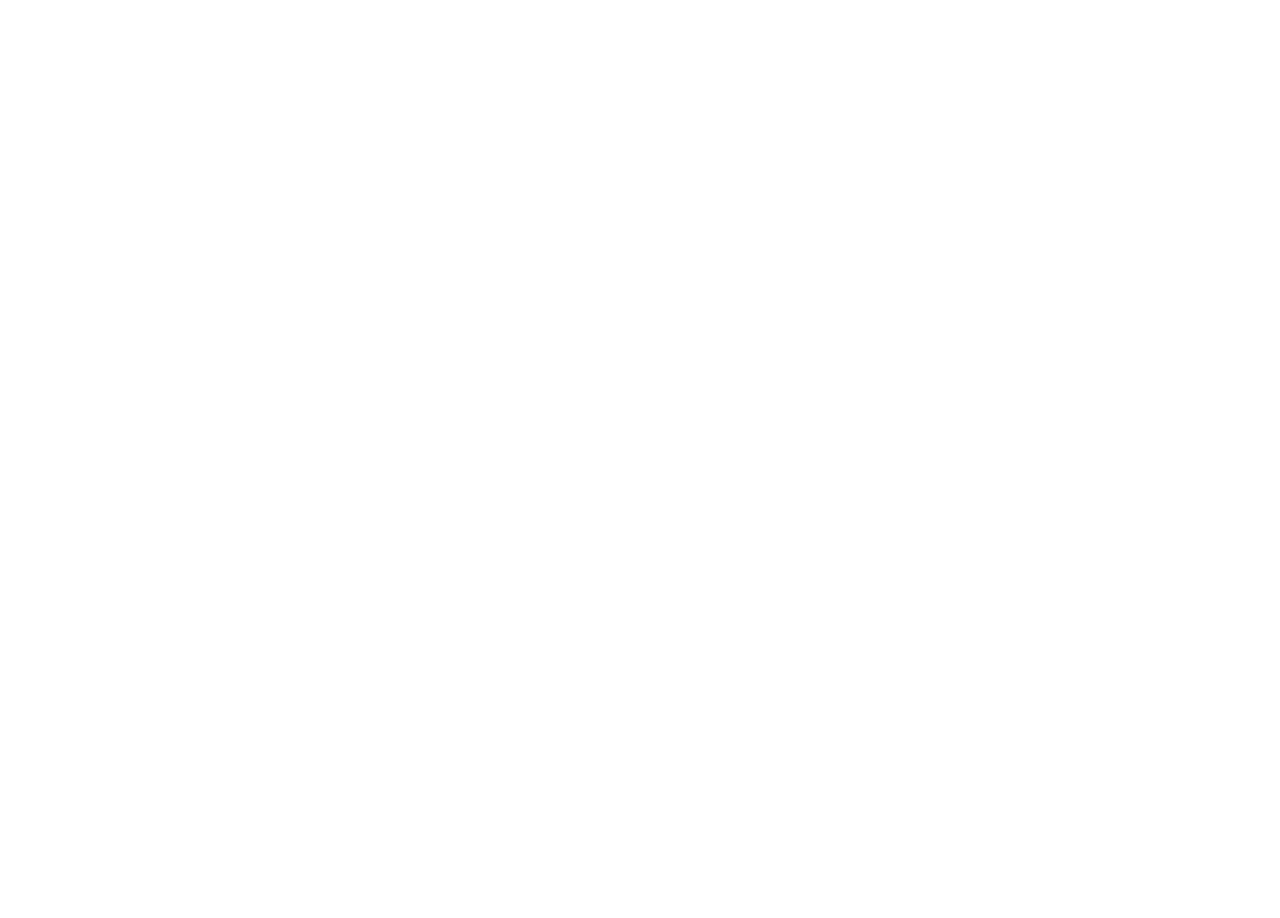
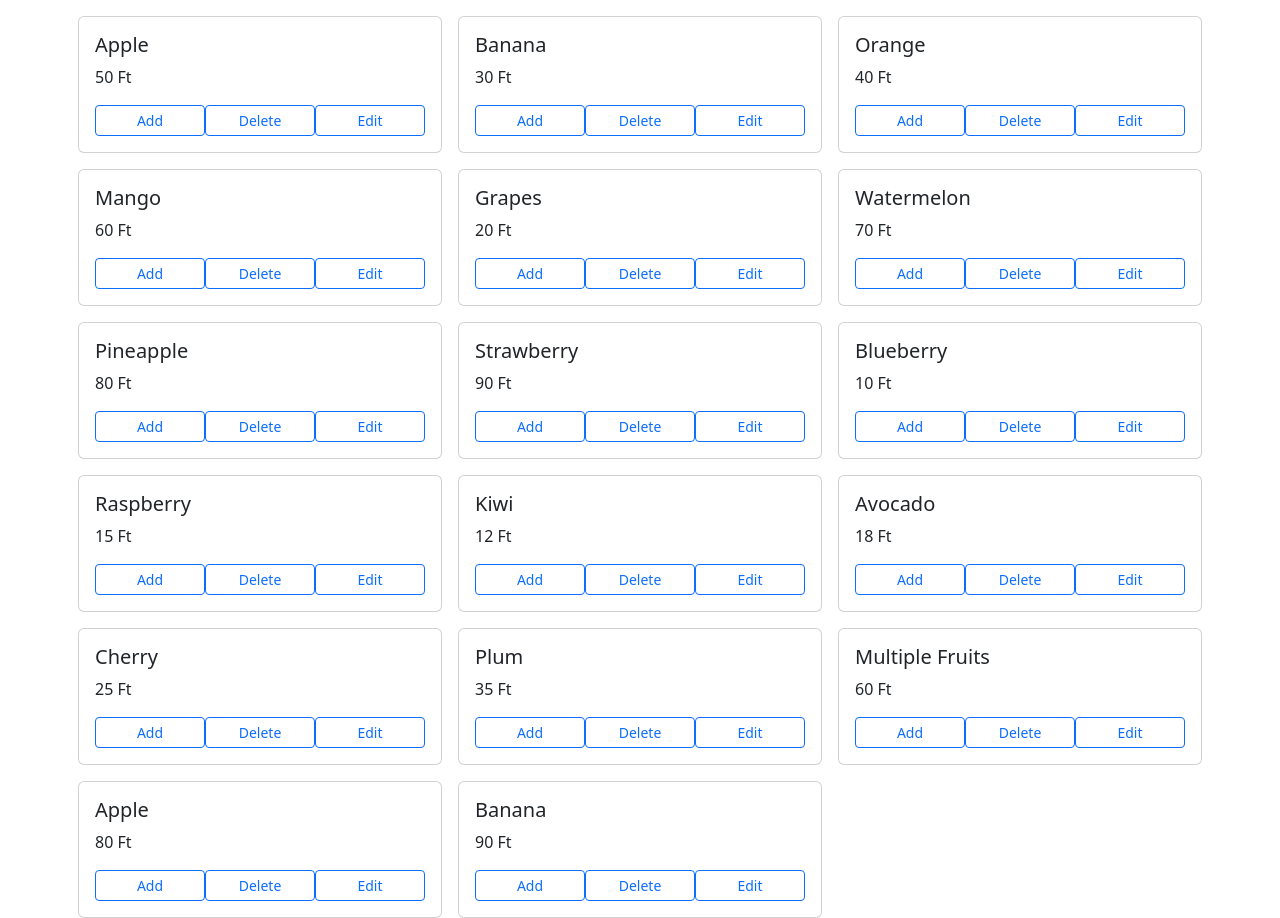
Before and after one commit to NorbertSido/ms-webapp, an Angular app: page / in a window 1280 px wide. Before the commit the page ends 800 px from the top, so only its background shows below. Built offline with nearby package versions, Linux system fonts and the light colour scheme.

Commit message:
implement cards

```diff
--- a/src/app/Display/product-card/product-card.component.html
+++ b/src/app/Display/product-card/product-card.component.html
@@ -1,9 +1,9 @@
-<div class="card m-3" style="width: 18rem">
-    <div class="card-body">
+<div class="card g-3">
+    <div class="card-body container col">
       <h5 class="card-title">{{product?.name}}</h5>
-      <p class="card-text">{{product?.price}}</p>
-      <!-- <button class="btn btn-primary">Add</button>
-      <button class="btn btn-primary mx-2">Del</button>
-      <button class="btn btn-primary">Edit</button> -->
+      <p class="card-text">{{product?.price}} Ft</p>
+      <button class="btn btn-outline-primary btn-sm col-sm-4">Add</button>
+      <button class="btn btn-outline-primary btn-sm col-sm-4">Delete</button>
+      <button class="btn btn-outline-primary btn-sm col-sm-4">Edit</button>
     </div>
-  </div>
+</div>
--- a/src/app/Display/product-list/product-list.component.html
+++ b/src/app/Display/product-list/product-list.component.html
@@ -1,5 +1,7 @@
-<div>
-    <div *ngFor="let item of data">
-        <app-product-card [product]="item"></app-product-card>
+<div class="container">
+    <div class="row row-cols-1 row-cols-sm-2 row-cols-md-3">
+        <div *ngFor="let item of data" class="col g-3">
+            <app-product-card [product]="item"></app-product-card>
+        </div>
     </div>
 </div>
--- a/src/app/Display/product-list/product-list.component.ts
+++ b/src/app/Display/product-list/product-list.component.ts
@@ -8,7 +8,25 @@
   styleUrl: './product-list.component.css'
 })
 export class ProductListComponent {
-  data: Product[] = [];
+  data: Product[] = [
+    new Product(1, "Apple", 50),
+    new Product(2, "Banana", 30),
+    new Product(3, "Orange", 40),
+    new Product(4, "Mango", 60),
+    new Product(5, "Grapes", 20),
+    new  Product(6, "Watermelon" ,70),
+    new Product(7, "Pineapple", 80),
+    new Product(8, "Strawberry", 90),
+    new Product(9, "Blueberry", 10),
+    new Product(10, "Raspberry", 15),
+    new Product(11, "Kiwi", 12),
+    new Product(12, "Avocado", 18),
+    new Product(13, "Cherry", 25),
+    new Product(14, "Plum", 35),
+    new Product(15, "Multiple Fruits", 60),
+    new Product(16, "Apple", 80),
+    new Product(17, "Banana", 90)
+  ];
 
   constructor(private service: ProductService) {}
 }
--- a/src/app/app.module.ts
+++ b/src/app/app.module.ts
@@ -6,7 +6,7 @@
 import { ProductCardComponent } from './Display/product-card/product-card.component';
 import { ProductListComponent } from './Display/product-list/product-list.component';
 
-import { HttpClientModule } from '@angular/common/http';
+import { HttpClientModule, provideHttpClient, withFetch } from '@angular/common/http';
 
 @NgModule({
   declarations: [
@@ -20,7 +20,8 @@
     HttpClientModule,
   ],
   providers: [
-    provideClientHydration()
+    provideClientHydration(),
+    provideHttpClient(withFetch()),
   ],
   bootstrap: [AppComponent]
 })
```
